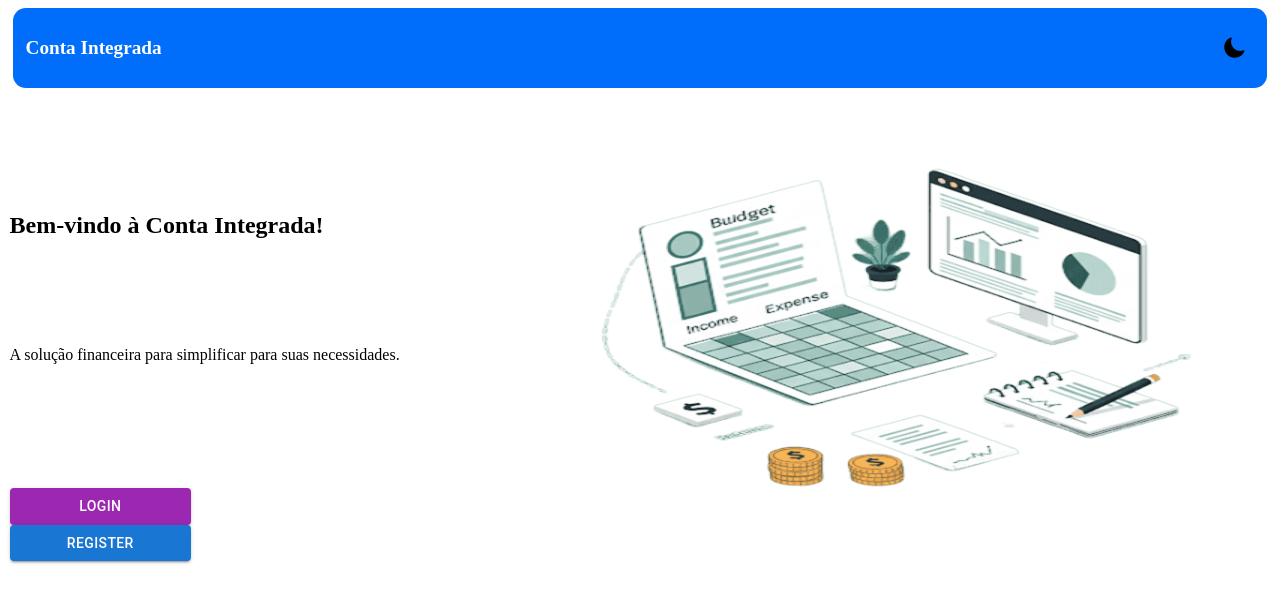
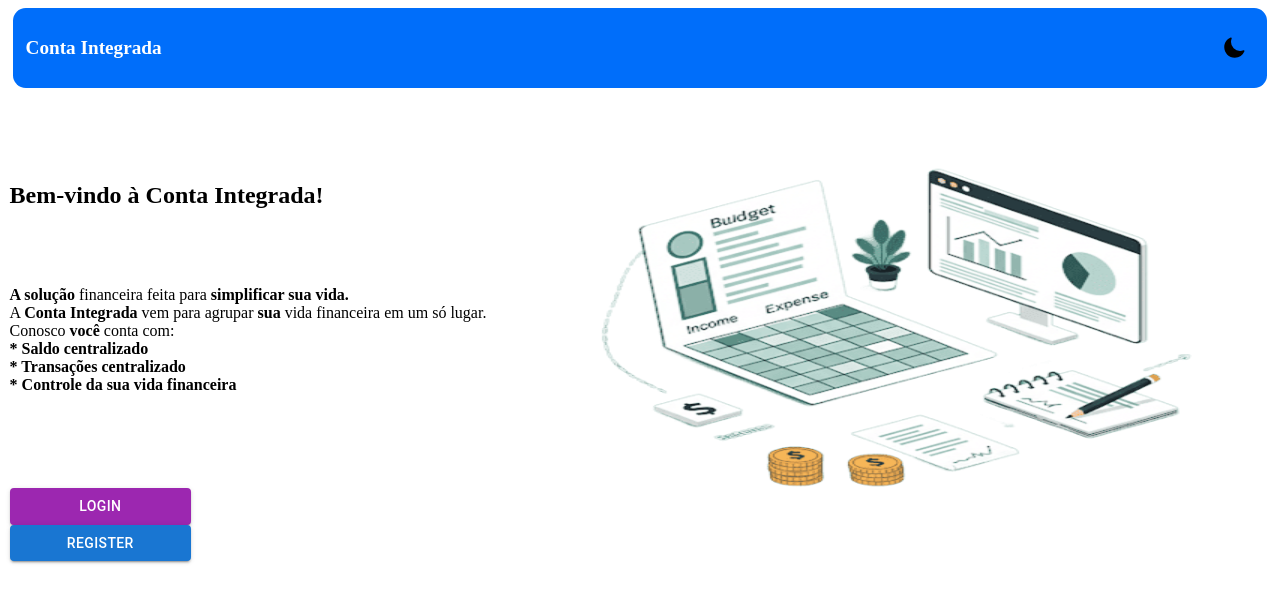
Before and after one commit to jacko-rosa/conta-integrada, a Next.js app: page / in a window 1280 px wide. Shown: the top 602 px of the page. Built offline with nearby package versions, Linux system fonts and the light colour scheme.

Commit message:
descrição da home

```diff
--- a/src/app/components/home/home.component.tsx
+++ b/src/app/components/home/home.component.tsx
@@ -17,7 +17,12 @@ export function HomeComponent() {
                             <h2>Bem-vindo à Conta Integrada!</h2>
                         </div>
                         <div className={styles.content}>
-                            <p>A solução financeira para simplificar para suas necessidades.</p>
+                            <p><strong>A solução </strong>financeira feita para <strong>simplificar sua vida.</strong></p>
+                            <p>A <b>Conta Integrada</b> vem para agrupar <strong>sua</strong> vida financeira em um só lugar.</p>
+                            <p>Conosco <strong>você</strong> conta com:</p>
+                            <p><b>* Saldo centralizado</b></p>
+                            <p><b>* Transações centralizado</b></p>
+                            <p><b>* Controle da <strong>sua</strong> vida financeira</b></p>
                         </div>
                     </div>
                     <div className={styles.buttons}>
```
